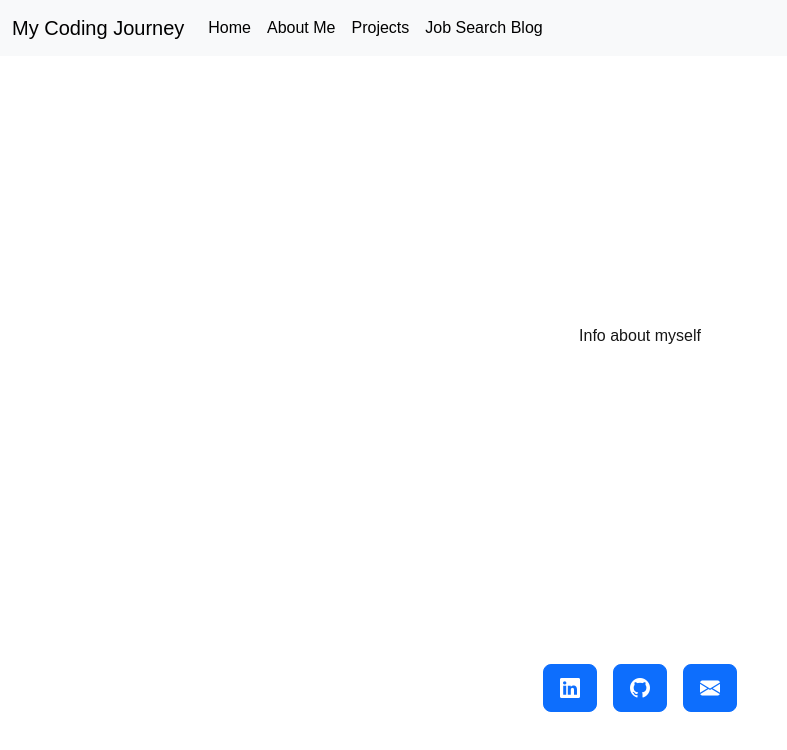
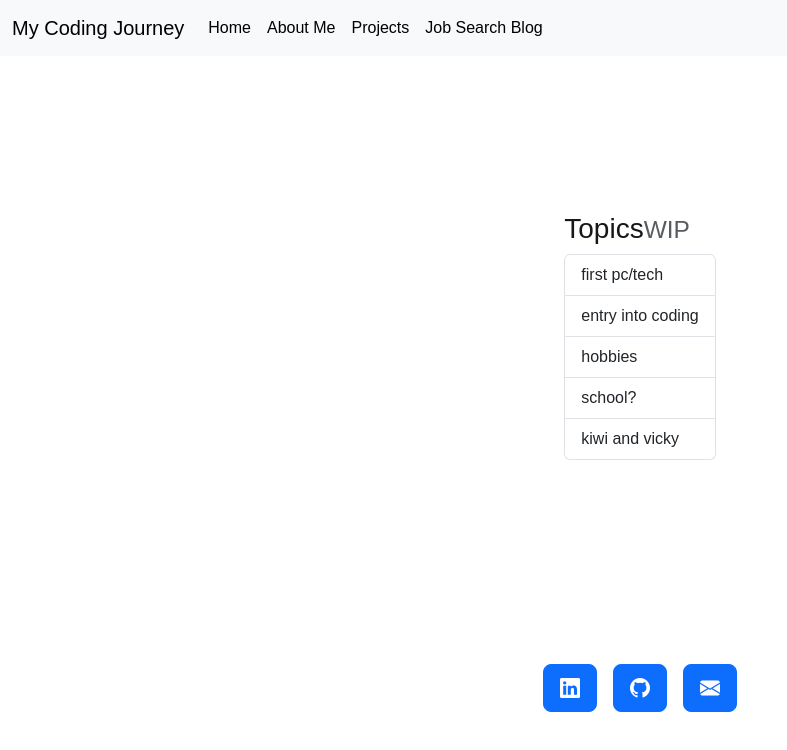
Before and after one commit to codeMonkeyHopeful/portfolio-and-blog, a Next.js app: page /me in a window 1280 px wide. Shown: the top 750 px of the page, without its empty margins (0-787 px from the left). Built offline with nearby package versions, Linux system fonts and the light colour scheme.

Commit message:
lay out topics for me page

```diff
--- a/src/app/me/page.tsx
+++ b/src/app/me/page.tsx
@@ -1,12 +1,27 @@
-import type { Metadata } from "next";
+import type { Metadata } from 'next';
 
 export const metadata: Metadata = {
-  title: "About Me",
-  description: "Learn more about codeMonkeyHopeful.",
+  title: 'About Me',
+  description: 'Learn more about codeMonkeyHopeful.',
 };
 
 const Me = ({}) => {
-  return <div>Info about myself</div>;
+  // TODO Fill in
+  return (
+    <div>
+      <h3>
+        Topics
+        <small className="text-muted">WIP</small>
+      </h3>
+      <ul className="list-group">
+        <li className="list-group-item">first pc/tech</li>
+        <li className="list-group-item">entry into coding</li>
+        <li className="list-group-item">hobbies</li>
+        <li className="list-group-item">school?</li>
+        <li className="list-group-item">kiwi and vicky</li>
+      </ul>
+    </div>
+  );
 };
 
 export default Me;
```
